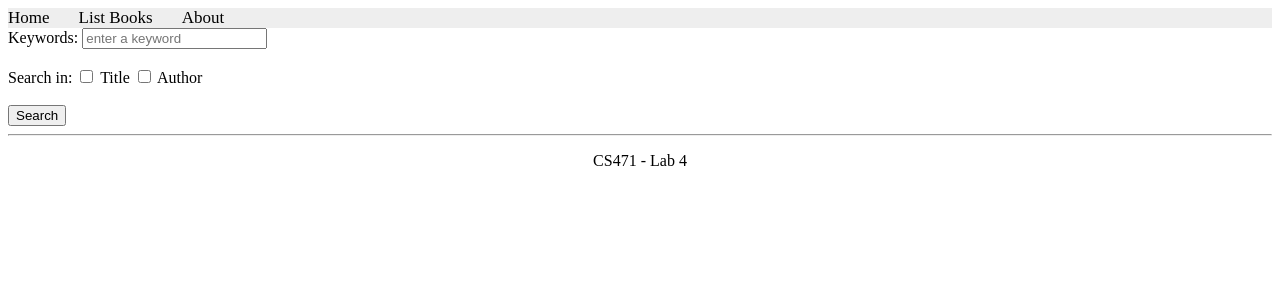
After one commit to Reema2N/Web_Technologies_lab, a Django app: page /search/ in a window 1280 px wide. The commit adds this page. Shown: the top 300 px of the page. Run offline with Django 5.2, Linux system fonts and the light colour scheme.

Commit message:
Lab6 HTML form implementation

```diff
--- a/apps/bookmodule/urls.py
+++ b/apps/bookmodule/urls.py
@@ -14,4 +14,7 @@ urlpatterns = [
     path('html5/text/formatting', views.html5_text_formatting, name='html5_text_formatting'),
     path('html5/listing', views.html5_listing, name='html5_listing'),
     path('html5/tables', views.html5_tables, name='html5_tables'),
+
+    # Lab 6
+    path('search/', views.search_books, name='books.search'),
 ]
--- a/apps/bookmodule/views.py
+++ b/apps/bookmodule/views.py
@@ -1,46 +1,80 @@
 from django.http import HttpResponse
 from django.shortcuts import render
 
+
 def index(request):
-    name = request.GET.get("name") or "world!"
-    return render(request, "bookmodule/index.html" , {"name": name})  #your render line
+    return render(request, "bookmodule/index.html")
 
 
 def index2(request, val1=0):
     return HttpResponse("value1 = " + str(val1))
 
-from django.shortcuts import render
-
-def viewbook(request, bookId):
-    book1 = {'id':123, 'title':'Continuous Delivery', 'author':'J. Humble and D. Farley'}
-    book2 = {'id':456, 'title':'Secrets of Reverse Engineering', 'author':'E. Eilam'}
-    targetBook = None
-    if book1['id'] == bookId: targetBook = book1
-    if book2['id'] == bookId: targetBook = book2
-    context = {'book':targetBook}
-    return render(request, 'bookmodule/show.html', context)
-
-
-def index(request):
-    return render(request, "bookmodule/index.html")
 
 def list_books(request):
     return render(request, "bookmodule/list_books.html")
 
+
 def viewbook(request, bookId):
-    return render(request, "bookmodule/one_book.html")
+    book1 = {'id': 123, 'title': 'Continuous Delivery', 'author': 'J. Humble and D. Farley'}
+    book2 = {'id': 456, 'title': 'Secrets of Reverse Engineering', 'author': 'E. Eilam'}
+
+    targetBook = None
+    if book1['id'] == bookId:
+        targetBook = book1
+    if book2['id'] == bookId:
+        targetBook = book2
+
+    context = {'book': targetBook}
+    return render(request, 'bookmodule/one_book.html', context)
+
 
 def aboutus(request):
     return render(request, "bookmodule/aboutus.html")
 
+
 def html5_links(request):
     return render(request, 'bookmodule/html5/links.html')
+
 
 def html5_text_formatting(request):
     return render(request, 'bookmodule/html5/text_formatting.html')
 
+
 def html5_listing(request):
     return render(request, 'bookmodule/html5/listing.html')
 
+
 def html5_tables(request):
     return render(request, 'bookmodule/html5/tables.html')
+
+
+def __getBooksList():
+   book1 = {'id': 12344321, 'title': 'Continuous Delivery', 'author': 'J.Humble and D. Farley'}
+   book2 = {'id': 56788765, 'title': 'Reversing: Secrets of Reverse Engineering', 'author': 'E. Eilam'}
+   book3 = {'id': 43211234, 'title': 'The Hundred-Page Machine Learning Book', 'author': 'Andriy Burkov'}
+   return [book1, book2, book3]
+
+def search_books(request):
+    if request.method == "POST":
+        string = request.POST.get('keyword').lower()
+        isTitle = request.POST.get('option1')
+        isAuthor = request.POST.get('option2')
+
+        books = __getBooksList()
+        newBooks = []
+
+        for item in books:
+            contained = False
+
+            if isTitle and string in item['title'].lower():
+                contained = True
+
+            if not contained and isAuthor and string in item['author'].lower():
+                contained = True
+
+            if contained:
+                newBooks.append(item)
+
+        return render(request, 'bookmodule/bookList.html', {'books': newBooks})
+
+    return render(request, 'bookmodule/search.html')
--- a/apps/static/styles.css
+++ b/apps/static/styles.css
@@ -1,28 +1,49 @@
-{% load static %}
-<!DOCTYPE html>
-<html>
-<head>
-    <title>HTML5 Links</title>
-    <link rel="stylesheet" href="{% static 'styles.css' %}">
-</head>
+/* Add a black background color to the top navigation */
+.topnav {
+  background-color: #eeeeee;
+  width: 100%;
+}
 
-<body>
+/* Style the links inside the navigation bar */
+.topnav a {
+  color: #000000;
+  text-align: center;
+  margin-right: 25px;
+  text-decoration: none;
+  font-size: 17px;
+}
 
-<a id="link1" class="link-block" href="https://www.qu.edu.sa" target="_blank">
-    Go to QU website (open a new tab)
-</a>
+/* Add a color to the active/current link */
+.topnav a.active {
+  color: #008CBA;
+}
 
-<br><br>
+.link-block{
+    display:block;
+    padding:20px;
+    text-align:center;
+    font-size:18px;
+}
 
-<a id="link2" class="link-block" href="https://www.qu.edu.sa">
-    Go to QU website (open in the same page/tab)
-</a>
+#link1{
+    background-color:#9ad7a3;
+    color:red;
+}
 
-<br><br>
+#link2{
+    background-color:#555555;
+    color:yellow;
+}
 
-<a id="link3" class="link-block" href="https://www.qu.edu.sa">
-    Go to QU website (open in the same page/tab)
-</a>
+#link3{
+    background-color:black;
+    color:white;
+}
 
-</body>
-</html>
+a:hover{
+    opacity:0.8;
+}
+
+a:visited{
+    text-decoration:underline;
+}
--- /dev/null
+++ b/apps/templates/bookmodule/search.html
@@ -0,0 +1,31 @@
+{% extends "layouts/base.html" %}
+{% load static %}
+
+{% block title %} Searching Page {% endblock %}
+
+{% block content %}
+
+<form method="post">
+
+    {% csrf_token %}
+
+    <label>Keywords:</label>
+    <input type="text" name="keyword" placeholder="enter a keyword"/>
+
+    <br><br>
+
+    <label>Search in:</label>
+
+    <input type="checkbox" name="option1"/>
+    <label>Title</label>
+
+    <input type="checkbox" name="option2"/>
+    <label>Author</label>
+
+    <br><br>
+
+    <button type="submit">Search</button>
+
+</form>
+
+{% endblock %}
--- a/apps/templates/layouts/base.html
+++ b/apps/templates/layouts/base.html
@@ -2,24 +2,34 @@
 <html>
 {% load static %}
 <head>
+
   <title>{% block title %} {% endblock title %}</title>
+
   <meta name="keywords" content="Books, recent, Learning, library">
   <meta name="description" content="Books website">
   <meta name="author" content="author name">
-  <link rel="icon" href="{% static 'qu-icon.png' %}">
   <meta charset="UTF-8">
 
-  <link rel="stylesheet" href="{% static 'styles.css' %}"> <!-- include css file -->
+  <link rel="icon" href="{% static 'qu-icon.png' %}">
+
+  <!-- main css -->
+  <link rel="stylesheet" href="{% static 'styles.css' %}">
+
+  <!-- Font Awesome (Lab 6 requirement) -->
+  <link rel="stylesheet" href="https://cdnjs.cloudflare.com/ajax/libs/font-awesome/4.7.0/css/font-awesome.min.css">
 
   {% block stylesheets %}{% endblock stylesheets %}
+
 </head>
+
 <body>
 
     {% include "includes/header.html" %}
 
-    {% block content %} {% endblock content %}
+    {% block content %}{% endblock content %}
 
     {% include "includes/footer.html" %}
 
 </body>
+
 </html>
```
Also changed, not shown: apps/templates/bookmodule/bookList.html (added, +27 -0 lines), 1 other file.
